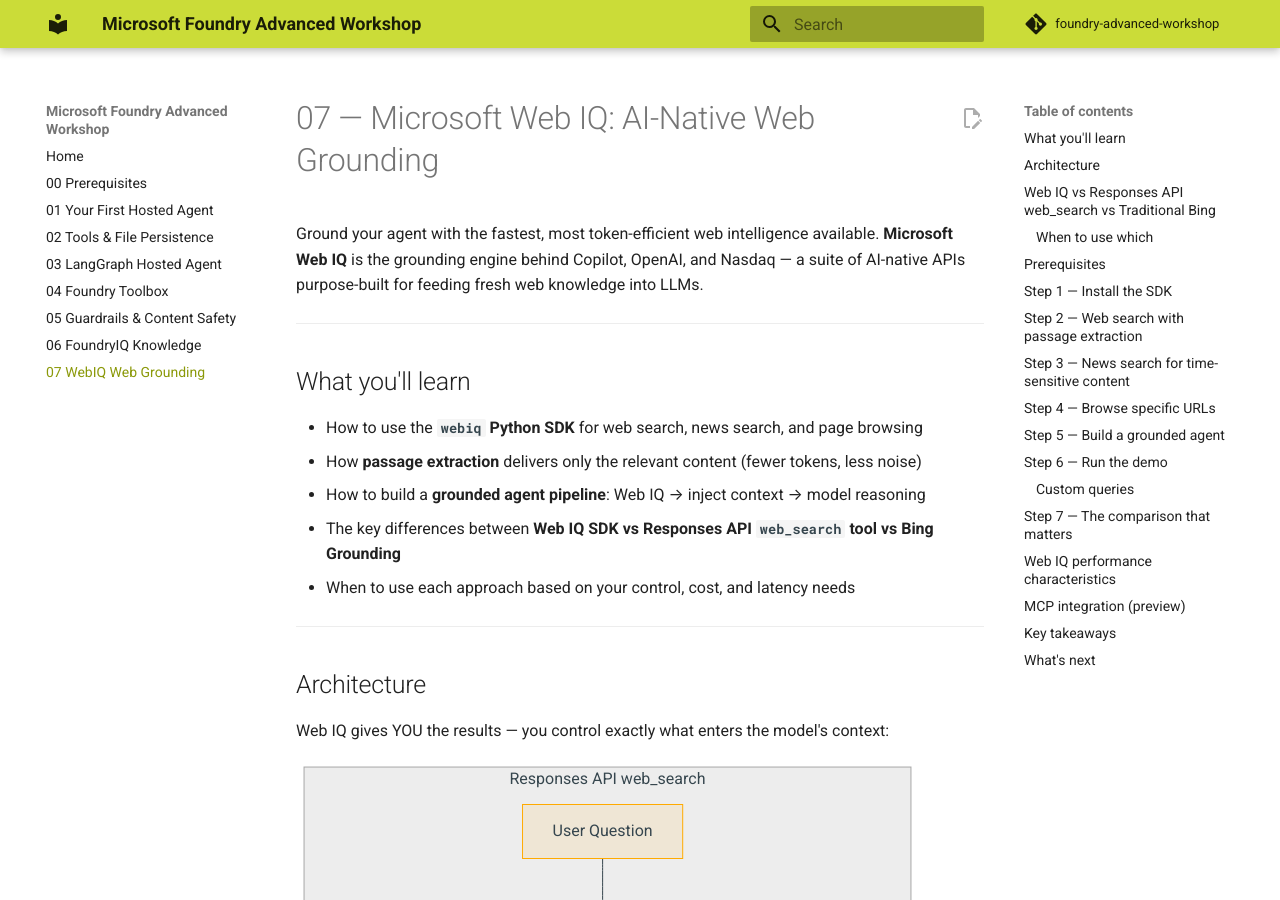
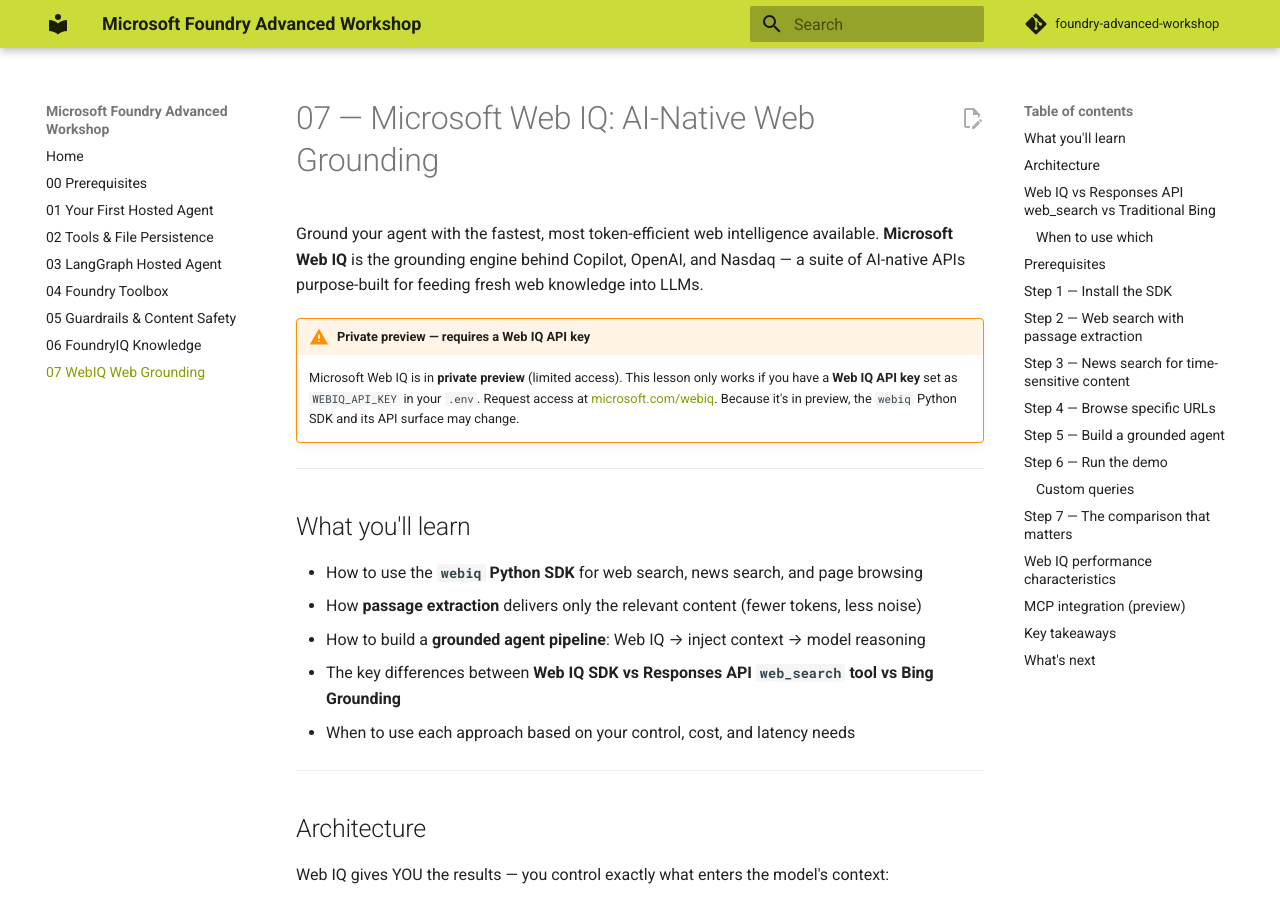
Before and after one commit to beyondelastic/foundry-advanced-workshop, an MkDocs documentation site: the page built from docs/07-web-iq.md, in a window 1280 px wide and 900 px high. Built offline with MkDocs 1.6.1 and Material for MkDocs 9.7.7, drawn with Linux system fonts in a browser that asks for light colours; comment, search, counter and statistics services are not loaded; some of the changed text lies outside the part shown.

Commit message:
Update workshop documentation and examples: enhance content coverage, update model deployment name to gpt-5-mini, and clarify prerequisites for Web IQ.

````diff
--- a/docs/07-web-iq.md
+++ b/docs/07-web-iq.md
@@ -1,6 +1,12 @@
 # 07 — Microsoft Web IQ: AI-Native Web Grounding
 
 Ground your agent with the fastest, most token-efficient web intelligence available. **Microsoft Web IQ** is the grounding engine behind Copilot, OpenAI, and Nasdaq — a suite of AI-native APIs purpose-built for feeding fresh web knowledge into LLMs.
+
+!!! warning "Private preview — requires a Web IQ API key"
+    Microsoft Web IQ is in **private preview** (limited access). This lesson only works if
+    you have a **Web IQ API key** set as `WEBIQ_API_KEY` in your `.env`. Request access at
+    [microsoft.com/webiq](https://www.microsoft.com/en-us/webiq). Because it's in preview,
+    the `webiq` Python SDK and its API surface may change.
 
 ---
 
@@ -29,7 +35,7 @@ flowchart LR
 
     subgraph WebSearch["Responses API web_search"]
         Q2["User Question"] --> R["Responses API<br/>+ web_search tool"]
-        R -->|"model generates queries<br/>platform-managed"| WS["Grounding with Bing<br/>(automatic)"]
+        R -->|"model generates queries<br/>platform-managed"| WS["built-in web_search<br/>(automatic)"]
         WS -->|"full pages"| R
         R --> A2["Answer + URL Citations<br/>(model-managed)"]
     end
@@ -42,7 +48,7 @@ flowchart LR
 | Aspect | Web IQ SDK | Responses API `web_search` | Traditional Bing Grounding |
 |--------|-----------|---------------------------|---------------------------|
 | **How it works** | YOU call search, get results, inject into prompt | Model calls search automatically, manages everything | You call Bing API, parse JSON, inject into prompt |
-| **Latency** | **164ms p95** (search only) | ~2-5s (search + model combined) | ~300-500ms (search only) |
+| **Latency** | **164ms p95** (search only) | seconds — search + model (much longer with reasoning models: ~80s with gpt-5-mini in our test) | ~300-500ms (search only) |
 | **Token efficiency** | Passage extraction = minimal tokens | Platform-managed, may include full pages | You control, but raw snippets need parsing |
 | **Control** | Full: query, result count, content format, max_length | Minimal: domain filters, location, context_size | Full: query, filters, freshness |
 | **Citation** | You build from URLs in results | Built-in `url_citation` annotations | You build manually |
@@ -186,11 +192,11 @@ This pattern gives you:
 
 ## Step 6 — Run the demo
 
+This is a plain SDK script. With the workshop's root virtual environment active, run it
+directly — it reuses the root `.env` (project endpoint, model, and `WEBIQ_API_KEY`):
+
 ```bash
 cd examples/07-web-iq
-cp .env.sample .env
-# Edit .env with your project endpoint and Web IQ API key
-
 python main.py
 ```
 
--- a/requirements.txt
+++ b/requirements.txt
@@ -8,6 +8,9 @@ azure-identity>=1.17.0
 
 # Content Safety (Lesson 05 — guardrails)
 azure-ai-contentsafety>=1.0.0
+
+# Web IQ (Lesson 07 — private preview SDK)
+webiq>=0.1.0
 
 # Azure AI Search (Knowledge Bases — Lesson 06)
 azure-search-documents --pre
````
Also changed, not shown: other parts of docs/07-web-iq.md (+1 -1 lines), README.md (+7 -4 lines), SETUP.md (+19 -9 lines), 1 other file.
